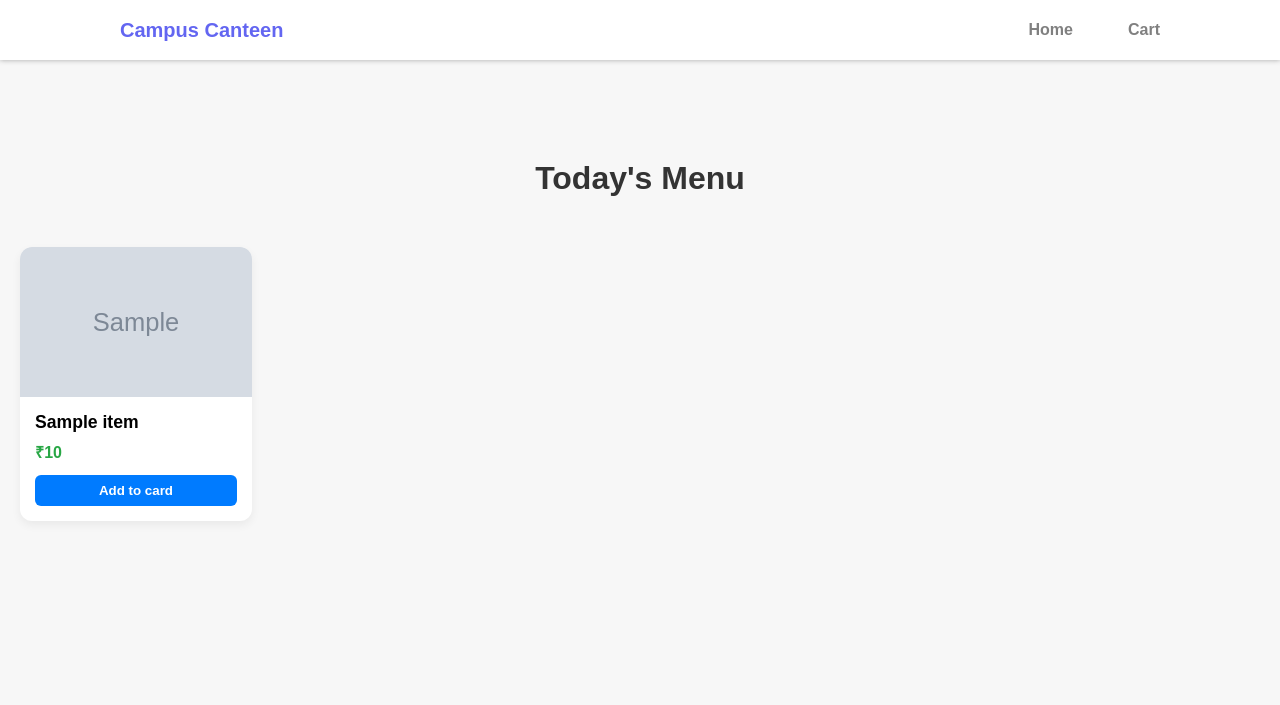
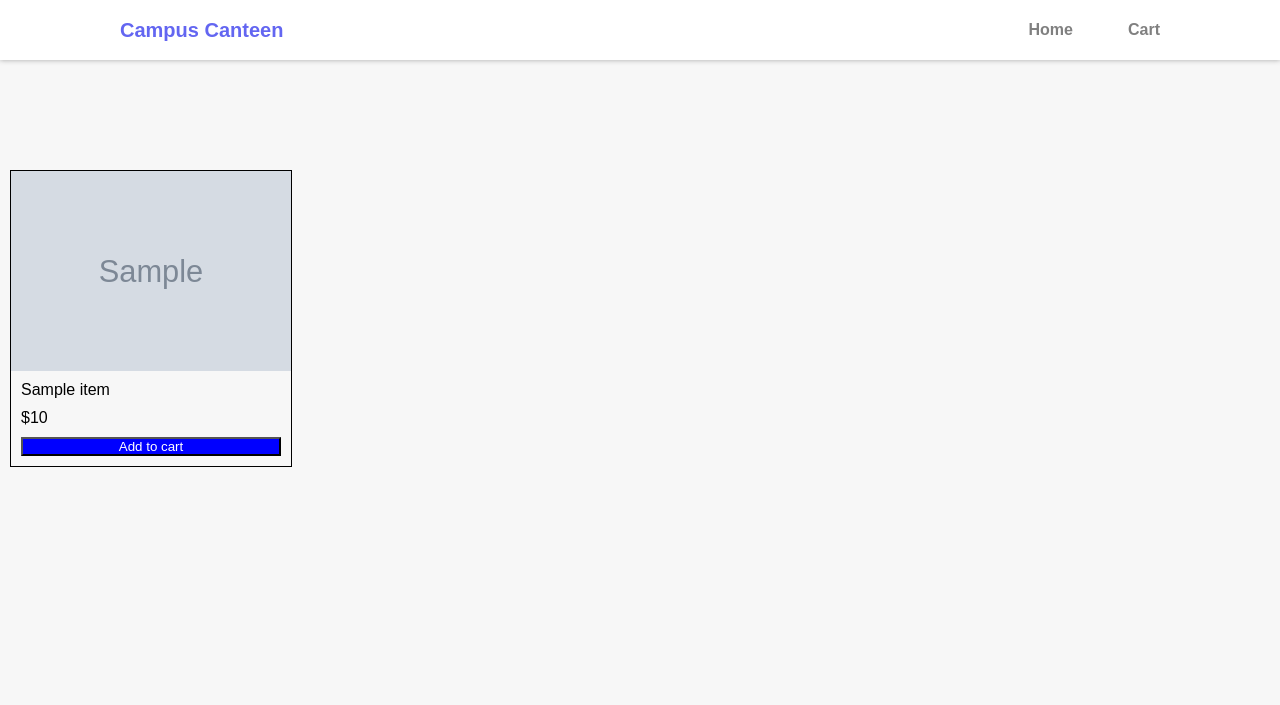
Before and after one commit to jeoncareer/canteen-preorder-system, a PHP site: the page made by app/views/students/menu.view.php in a window 1280 px wide. Shown: the top 705 px of the page. Before the commit the page ends 521 px from the top, so only its background shows below. Run offline with PHP 8.4, Linux system fonts and the light colour scheme; the template is opened without the code that fills it: most values are stand-ins (such as "Sample title", 1, 10 or a date in 2020); grey boxes marked "Sample" are stand-in pictures; some libraries are stand-ins or nearby versions.

Commit message:
fixing some issues

```diff
--- a/app/core/Database.php
+++ b/app/core/Database.php
@@ -7,6 +7,7 @@ trait Database
 
         $string = "mysql:hostname=" . DBHOST . ";dbname=" . DBNAME;
         $con = new PDO($string, DBUSER, DBPASS);
+        $con->setAttribute(PDO::ATTR_ERRMODE, PDO::ERRMODE_EXCEPTION);
         return $con;
     }
 
--- a/app/views/students/index.view.php
+++ b/app/views/students/index.view.php
@@ -104,7 +104,8 @@
         <?php foreach ($canteens as $canteen): ?>
    <div class="container">
     <div class="details">
-    <div class="top"> <h1><?=$canteen?></h1> </div>
+    <div class="top"> <h1><?=$canteen->canteen_name?></h1> </div>
+
     <div class="middle">
 
             <div class="loc-details">
--- a/app/views/students/menu.view.php
+++ b/app/views/students/menu.view.php
@@ -4,32 +4,75 @@
   <meta charset="UTF-8">
   <title>Canteen Menu</title>
   <link rel="stylesheet" href="<?=ROOT?>/assets/css/menu.css">
+ <style>
 
+  body{
+    height:10000px;
+  }
+  .container{
+    display: flex;
+    flex-direction: row;
+    flex-wrap: wrap;
+    column-gap: 10px;
+   padding:10px;
+   font-family: Arial, Helvetica, sans-serif;
+  }
+
+  .card{
+    display:flex;
+    flex-direction: column;
+    width:280px;
+    border:1px solid black;
+
+
+
+  }
+  img{
+    width:100%;
+    height:200px;
+  }
+
+  .details{
+    padding:10px;
+    row-gap: 10px;
+
+  }
+
+  .details div{
+    margin-bottom:10px;
+  }
+
+  button{
+    width:100%;
+    color:white;
+    background-color: blue;
+  }
+
+
+ </style>
 </head>
 <body>
     <?php $page = 'menu' ;
   require __DIR__ .'/../header.view.php';?>
-  <h1>Today's Menu</h1>
-<div class="menu-container">
-<form action="<?=ROOT?>students/cart" method="post">
 
-  <?php foreach ($items as $item): ?>
-  <div class="menu-item">
-    <img class="menu-img" src="<?=ROOT?>assets/images/<?=$item->image_location?>" alt="Veg Sandwich">
-    <div class="menu-content">
-      <div class="menu-title"><?=$item->name?></div>
-      <div class="menu-price">₹<?=$item->price?></div>
-      <input type="hidden" name="item_id" value="<?=$item->id?>">
-     <button class="menu-button" type="submit">Add to card</button>
+<div class="container">
+  <?php foreach ($items as $item):?>
+  <form action="<?=ROOT?>students/cart" method="post">
+
+    <div class="card">
+
+        <img src="<?=ROOT?>/assets/images/<?=$item->image_location?>" alt="">
+
+      <div class="details">
+        <div class="name"><?=$item->name?></div>
+        <div class="price">$<?=$item->price?></div>
+        <input type="hidden" name="item_id" value="<?=$item->id?>">
+        <button>Add to cart</button>
+      </div>
     </div>
-  </div>
+  </form>
   <?php endforeach; ?>
-</form>
-
-
-
 </div>
-
 
 </body>
 </html>
--- a/database/canteen_system.sql
+++ b/database/canteen_system.sql
@@ -220,7 +220,6 @@ ALTER TABLE `categories`
 -- Indexes for table `college`
 --
 ALTER TABLE `college`
-  ADD PRIMARY KEY (`id`),
   ADD UNIQUE KEY `college_name` (`college_name`);
 
 --
```
Also changed, not shown: app/controllers/Students.php (+6 -5 lines), app/core/config.php (+5 -3 lines).
